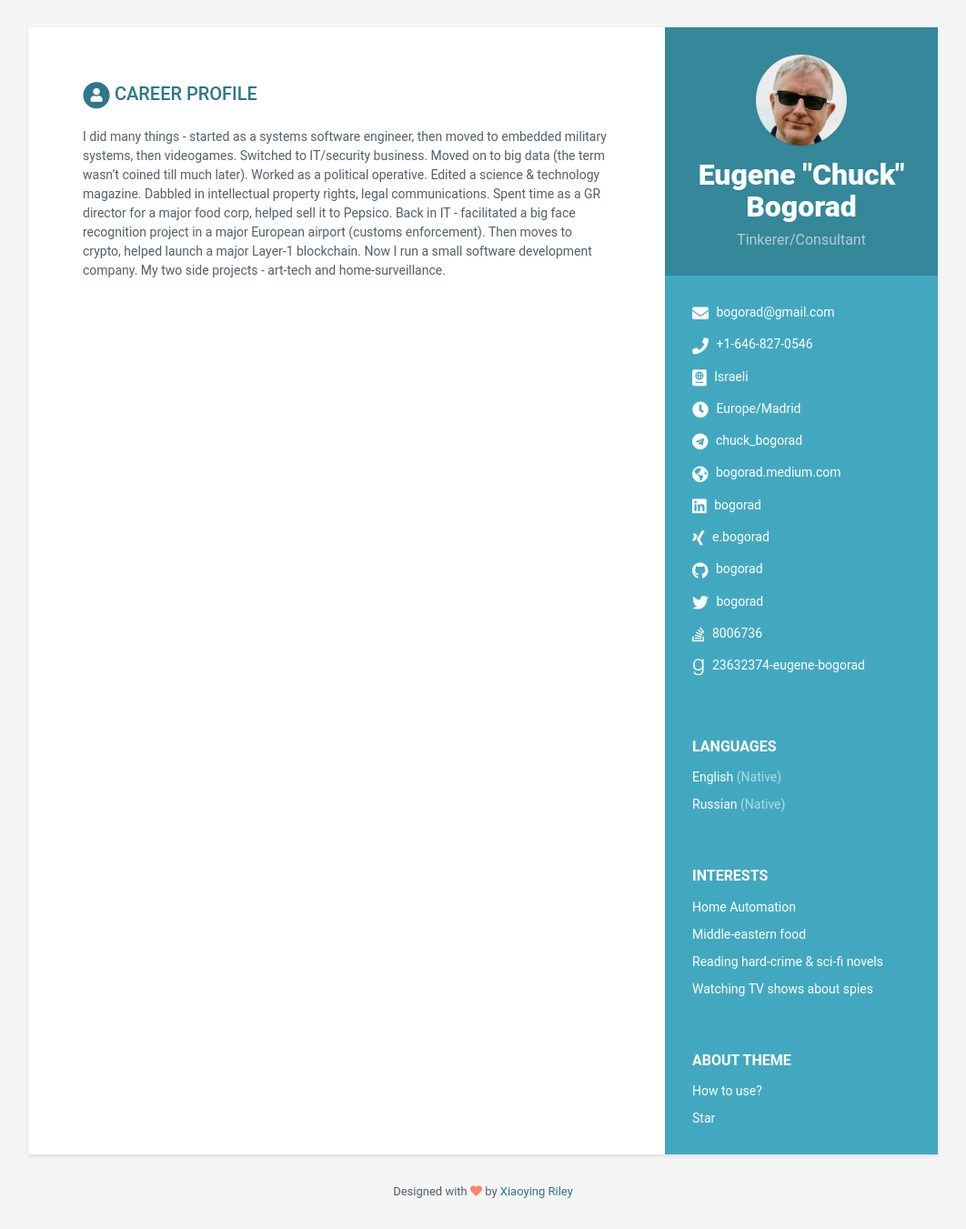
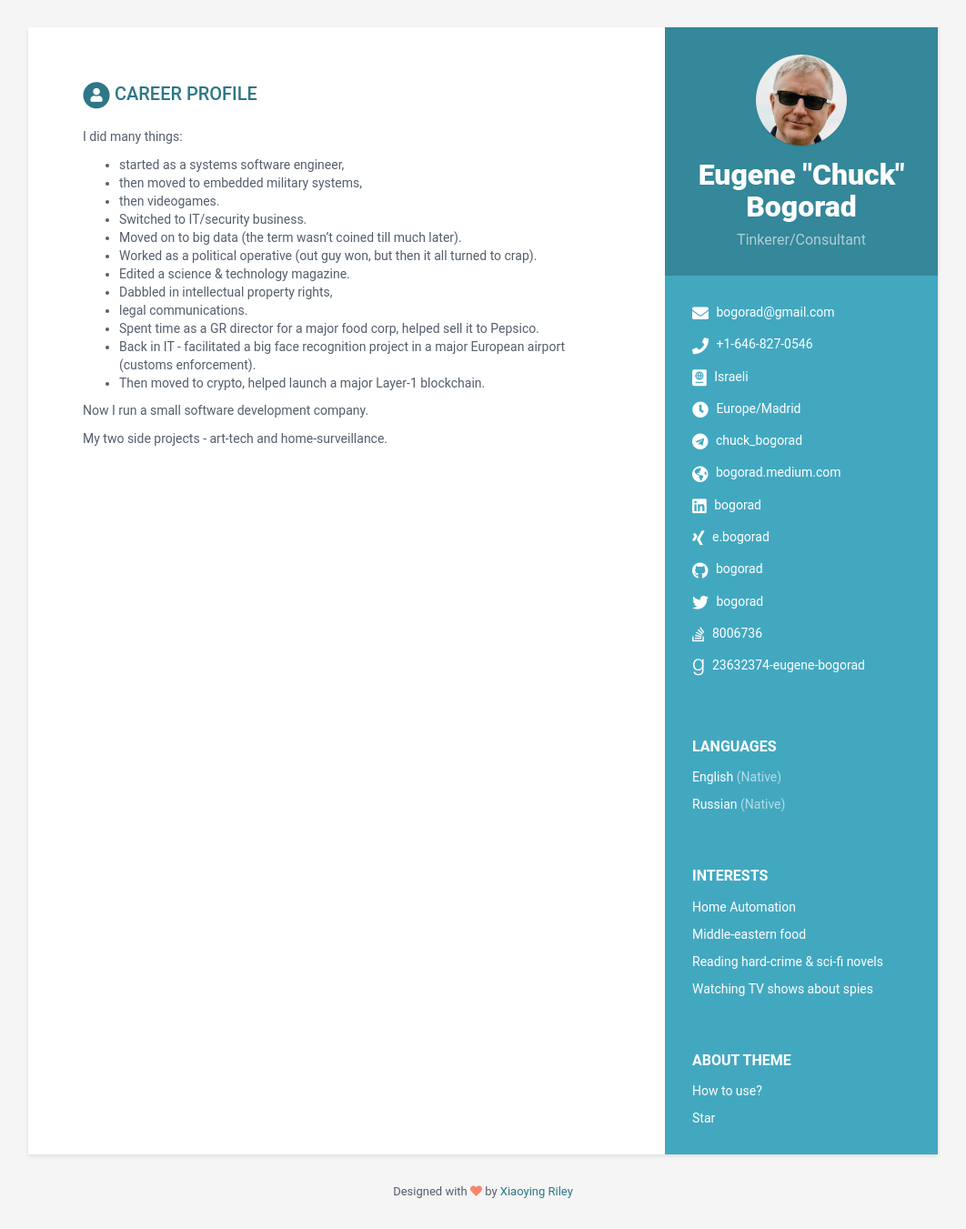
Before and after one commit to bogorad/bogorad.github.io, a Jekyll site: the page built from index.html, in a window 1280 px wide. Shown: the whole page at 91% size, without its empty margins (109-1171 px from the left). Built offline with Jekyll 4.4.1, drawn with Linux system fonts in a browser that asks for light colours.

Commit message:
added bullets

```diff
--- a/_data/data.yml
+++ b/_data/data.yml
@@ -57,18 +57,25 @@ sidebar:
 career-profile:
     title: Career Profile
     summary: |
-      I did many things - started as a systems software engineer,
-      then moved to embedded military systems, then videogames.
-      Switched to IT/security business. Moved on to big data
-      (the term wasn't coined till much later). Worked as
-      a political operative. Edited a science & technology magazine.
-      Dabbled in intellectual property rights, legal communications.
-      Spent time as a GR director for a major food corp,
-      helped sell it to Pepsico. Back in IT - facilitated
-      a big face recognition project in a major European airport
-      (customs enforcement). Then moves to crypto, helped launch
-      a major Layer-1 blockchain. Now I run a small software
-      development company. My two side projects - art-tech and home-surveillance.
+      I did many things:
+
+      - started as a systems software engineer,
+      - then moved to embedded military systems,
+      - then videogames.
+      - Switched to IT/security business.
+      - Moved on to big data (the term wasn't coined till much later).
+      - Worked as a political operative (out guy won, but then it all turned to crap).
+      - Edited a science & technology magazine.
+      - Dabbled in intellectual property rights,
+      - legal communications.
+      - Spent time as a GR director for a major food corp, helped sell it to Pepsico.
+      - Back in IT - facilitated a big face recognition project in a major European airport
+      (customs enforcement).
+      - Then moved to crypto, helped launch a major Layer-1 blockchain.
+
+      Now I run a small software development company.
+
+      My two side projects - art-tech and home-surveillance.
 
 footer: >
     Designed with <i class="fas fa-heart"></i> by <a href="http://themes.3rdwavemedia.com" target="_blank" rel="nofollow">Xiaoying Riley</a>
```
